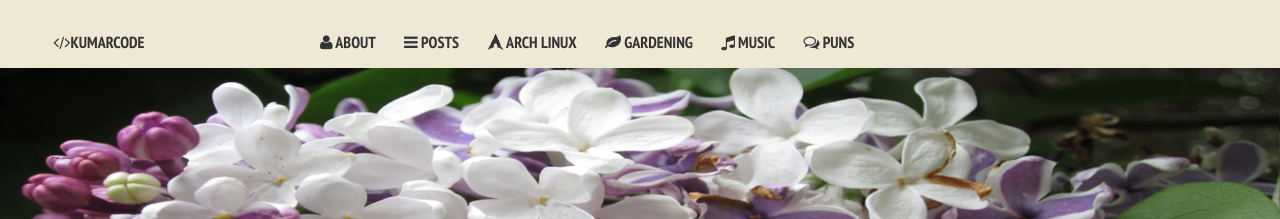
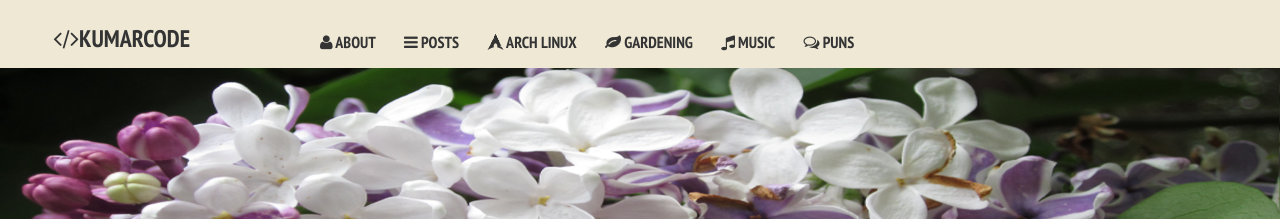
Before and after one commit to nikhil/nikhil.github.io, a Jekyll site: the page built from index.md, in a window 1280 px wide. Shown: the top 219 px of the page. Built offline with Jekyll 4.4.1, drawn with Linux system fonts in a browser that asks for light colours; nearby versions of some CDN libraries; some web fonts are replaced.

Commit message:
made logo bigger

```diff
--- a/_includes/_navigation.html
+++ b/_includes/_navigation.html
@@ -1,6 +1,28 @@
 <div class="navigation-wrapper">
 	<div class="site-name">
-		<a href="/"><i class="fa fa-code"></i>{{ site.title }}</a>
+		<span id="titlename"><a href="/"><i class="fa fa-code"></i>{{ site.title }}</a></span>
+			<script type="text/javascript">
+					$( document ).ready(function() {
+
+
+
+
+							$("#titlename").mouseover(function(){
+								$(this).find("i").addClass("tospin");
+							});
+
+							$("#titlename").mouseout(function(){
+								$(this).find("i").removeClass("tospin");
+							});
+
+
+
+
+
+					});
+
+</script>
+
 	</div><!-- /.site-name -->
 	<div class="top-navigation">
 		<nav role="navigation" id="site-nav" class="nav">
--- a/assets/css/custom.css
+++ b/assets/css/custom.css
@@ -66,7 +66,14 @@ border-style: double;
 
 }
 
+#titlename {
 
+font-size: 150%;
+position: absolute;
+top: 23px;
+
+
+}
 
 .tospin {
 
```
Also changed, not shown: 15 other files.
